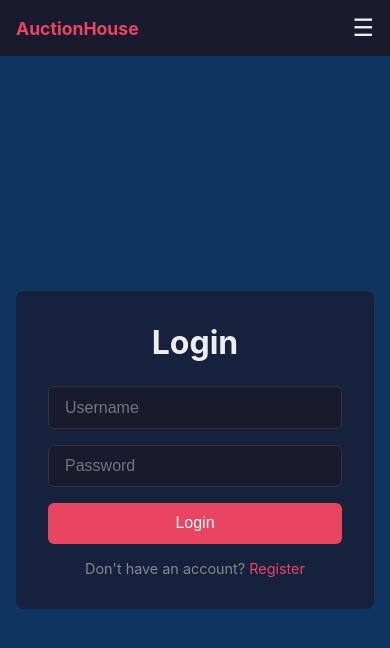
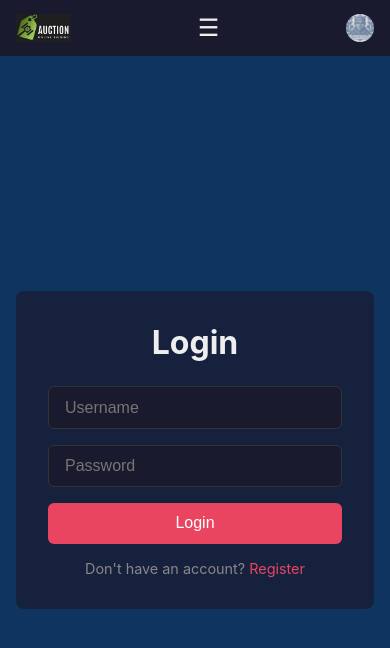
Before and after one commit to sweviceroy/ITHS-Webbutveckling_Labb2-Auktion, a React (Vite) app in the folder auction-client/: page /login in a window 390 px wide. Shown: the top 648 px of the page. Built offline with nearby package versions, Linux system fonts and the light colour scheme.

Commit message:
Replace AuctionHouse text with logo and add sweviceroy avatar to navbar

```diff
--- a/auction-client/src/components/Navbar.css
+++ b/auction-client/src/components/Navbar.css
@@ -16,10 +16,23 @@
 }
 
 .navbar-brand {
-  color: #e94560;
-  font-size: 1.4rem;
-  font-weight: 700;
+  display: flex;
+  align-items: center;
   text-decoration: none;
+}
+
+.nav-logo {
+  height: 36px;
+  width: auto;
+  display: block;
+}
+
+.nav-avatar {
+  height: 36px;
+  width: 36px;
+  border-radius: 50%;
+  object-fit: cover;
+  flex-shrink: 0;
 }
 
 .navbar-links {
@@ -73,8 +86,13 @@
     padding: 0 1rem;
   }
 
-  .navbar-brand {
-    font-size: 1.1rem;
+  .nav-logo {
+    height: 28px;
+  }
+
+  .nav-avatar {
+    height: 28px;
+    width: 28px;
   }
 
   .nav-hamburger {
--- a/auction-client/src/components/Navbar.tsx
+++ b/auction-client/src/components/Navbar.tsx
@@ -1,6 +1,8 @@
 import { useState } from 'react';
 import { Link, useNavigate } from 'react-router-dom';
 import { useAuth } from '../contexts/AuthContext';
+import Logo from '../assets/Logo.jpg';
+import Avatar from '../assets/sweviceroy.jpg';
 import './Navbar.css';
 
 export default function Navbar() {
@@ -18,7 +20,7 @@ export default function Navbar() {
     <nav className="navbar">
       <div className="navbar-inner">
         <Link to="/" className="navbar-brand">
-          AuctionHouse
+          <img src={Logo} alt="AuctionHouse" className="nav-logo" />
         </Link>
 
         <button className="nav-hamburger" onClick={() => setMenuOpen(!menuOpen)}>
@@ -43,6 +45,8 @@ export default function Navbar() {
             </>
           )}
         </div>
+
+        <img src={Avatar} alt="Profile" className="nav-avatar" />
       </div>
     </nav>
   );
```
